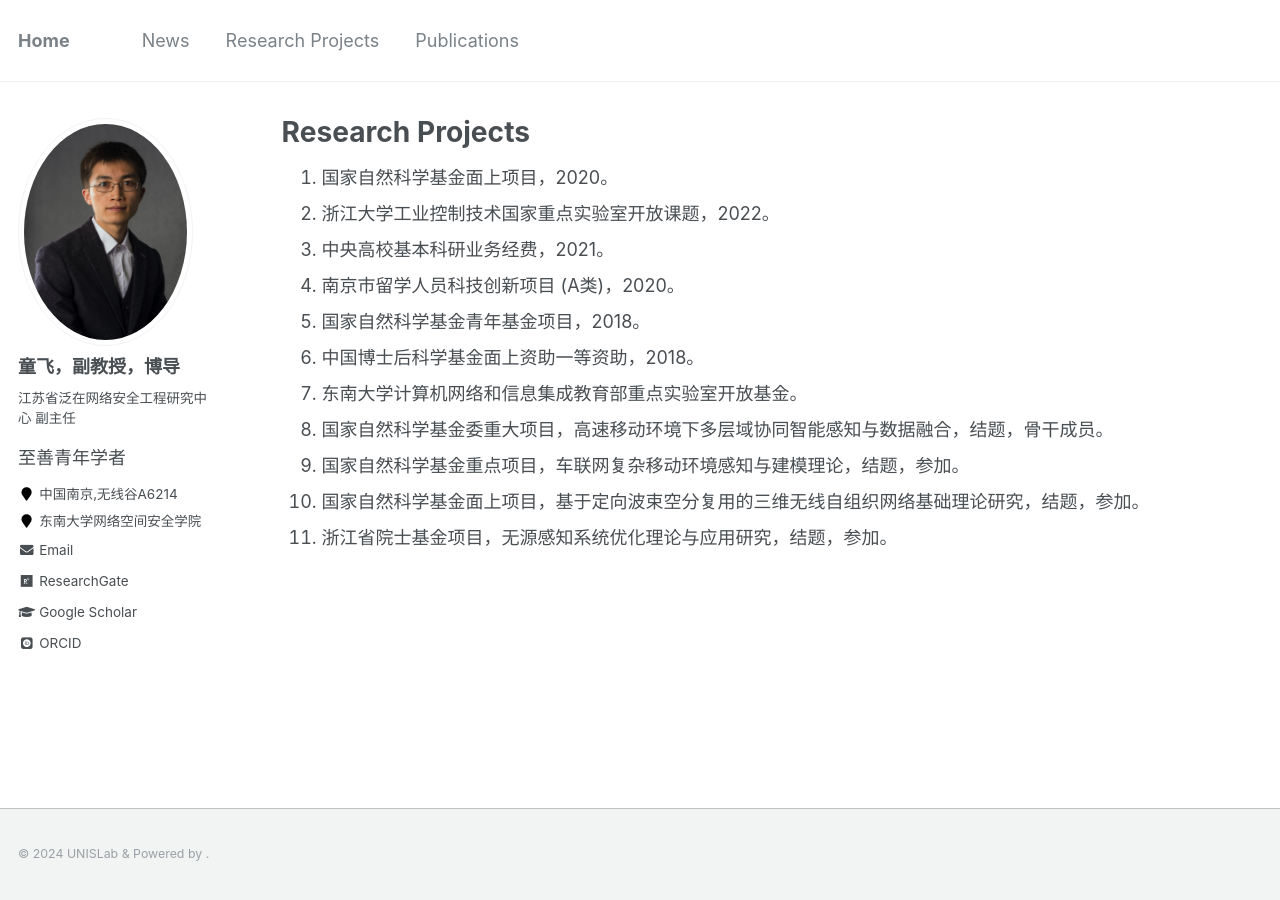
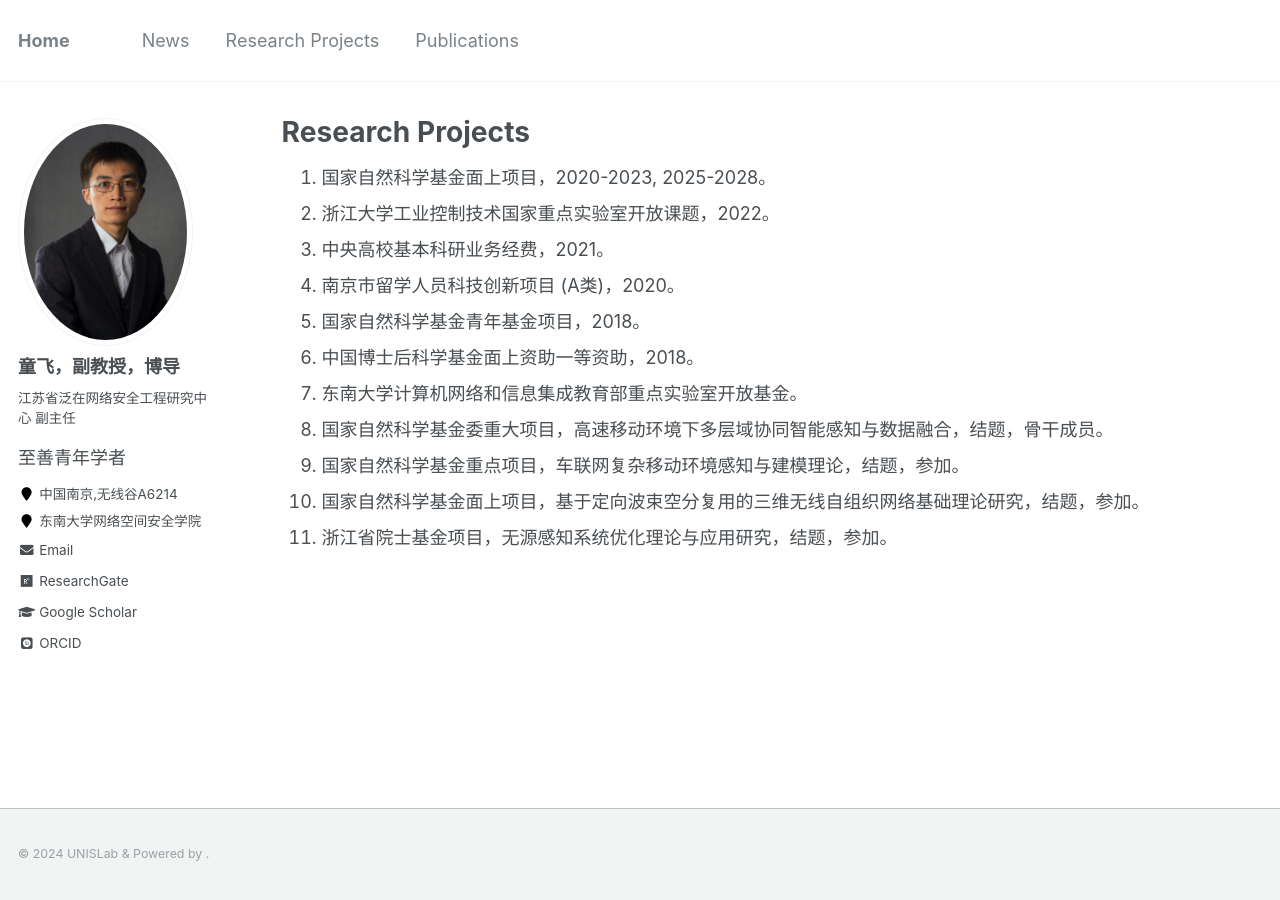
Before and after one commit to fei-tong/fei-tong.github.io, a Jekyll site: the page built from _pages/Research Projects.md, in a window 1280 px wide. Built offline with Jekyll 4.4.1, drawn with Linux system fonts in a browser that asks for light colours; some web fonts are replaced.

Commit message:
Update Research Projects.md

```diff
--- a/_pages/Research Projects.md
+++ b/_pages/Research Projects.md
@@ -5,7 +5,7 @@ permalink: /Research Projects/
 author_profile: true
 ---
 
-1. 国家自然科学基金面上项目，2020。<br>
+1. 国家自然科学基金面上项目，2020-2023, 2025-2028。<br>
 2. 浙江大学工业控制技术国家重点实验室开放课题，2022。<br>
 3. 中央高校基本科研业务经费，2021。<br>
 4. 南京市留学人员科技创新项目 (A类)，2020。<br>
```
